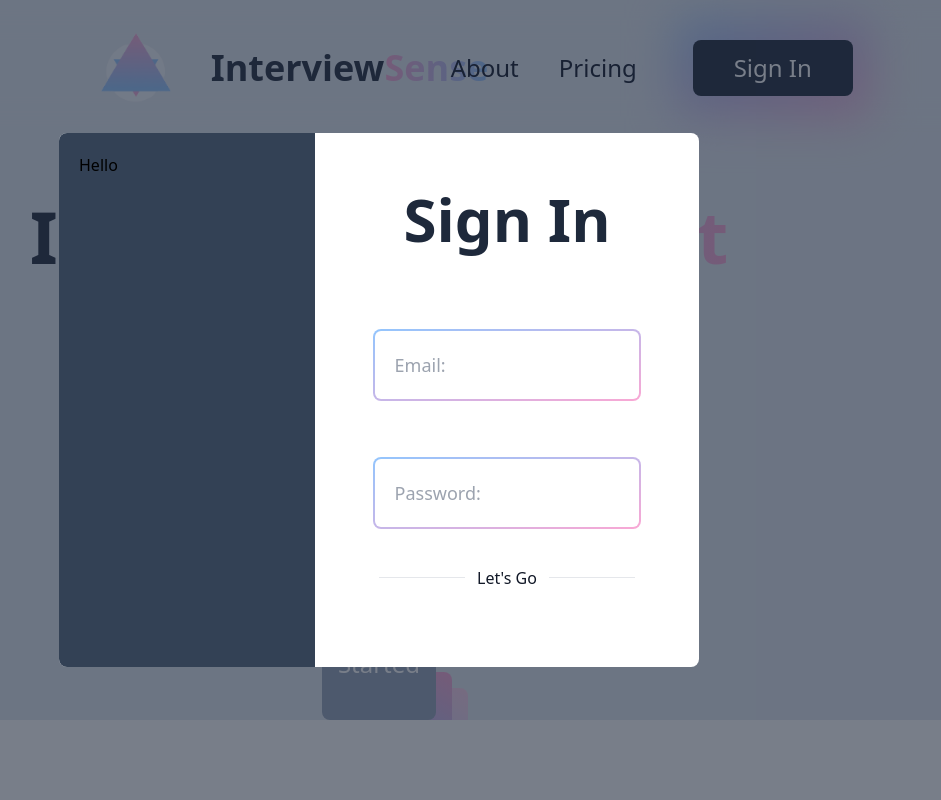
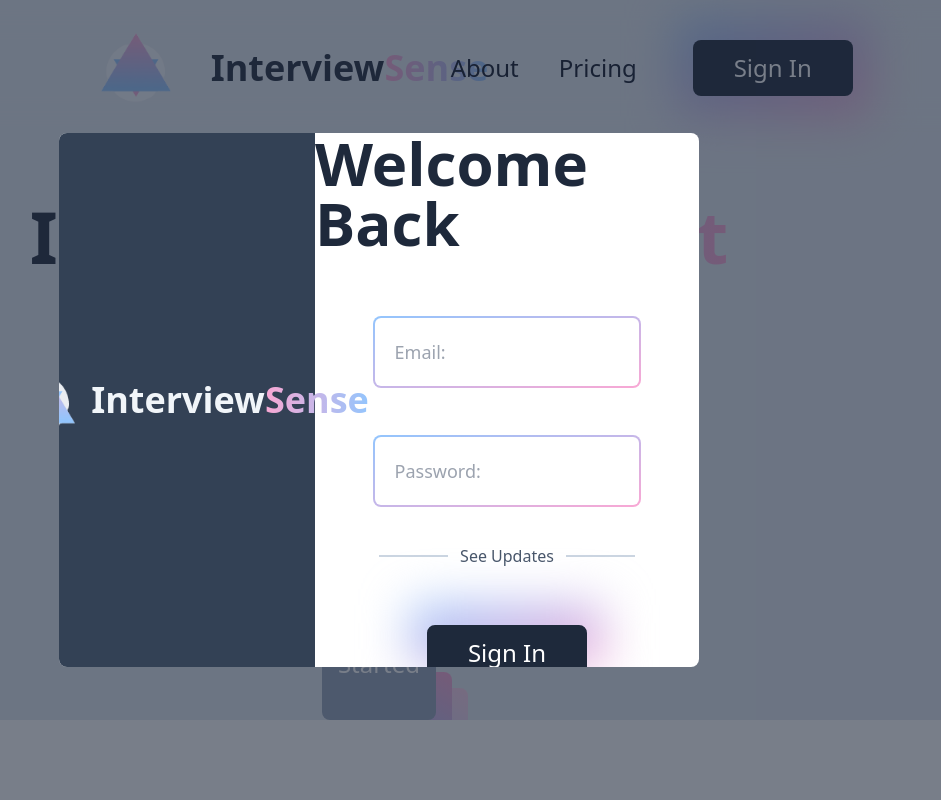
Before and after one commit to VisH317/interview, a Nuxt app: page / in a window 1280 px wide. Both pictures are taken after a click on the element "Sign In". Shown: the top 800 px of the page, without its empty margins (261-1202 px from the left). Built offline with nearby package versions, Linux system fonts and the light colour scheme; no server answers.

Commit message:
finish login modal

```diff
--- a/components/auth/Login.vue
+++ b/components/auth/Login.vue
@@ -5,11 +5,18 @@
 <template>
     <Modal openDef="login-modal">
         <div class="w-full h-full flex justify-center">
-            <div class="w-[40%] h-full bg-slate-700 p-5">
-                Hello
+            <div class="w-[40%] h-full bg-slate-700 p-5 flex flex-col justify-center items-center gap-4">
+                <div class="flex justify-center items-center gap-4">
+                    <nuxt-img src="/logo.png" height="70px" width="70px"/>
+                    <p class="text-slate-100 font-semibold text-4xl">Interview<span class="text-transparent bg-clip-text bg-gradient-to-r from-pink-300 to-blue-300">Sense</span></p>
+                </div>
+                <!-- <div class="relative inline-flex items-center justify-center w-full">
+                    <hr class="w-64 h-px my-8 bg-gray-200 border-[1px] border-slate-300 dark:bg-slate-600">
+                     <span class="absolute px-3 font-normal text-slate-600 bg-slate-700 mx-auto dark:text-slate-400 "></span>
+                </div> -->
             </div>
             <div class="w-[60%] flex flex-col items-center justify-center gap-4">
-                <h3 class="text-6xl font-bold text-slate-800">Sign In</h3>
+                <h3 class="text-6xl font-bold text-slate-800">Welcome Back</h3>
                 <div class="h-12"/>
                 <div class="transition-all duration-300 p-[2px] rounded-lg bg-gradient-to-br from-blue-300 to-pink-300 w-[70%]">
                     <input type="text" class="w-full p-5 rounded-md outline-none text-lg" placeholder="Email: "/>
@@ -19,10 +26,13 @@
                     <input type="password" class="w-full p-5 rounded-md outline-none text-lg" placeholder="Password: "/>
                 </div>
                 <div class="relative inline-flex items-center justify-center w-full">
-                    <hr class="w-64 h-px my-8 bg-gray-200 border-0 dark:bg-gray-700">
-                    <span class="absolute px-3 font-medium text-gray-900 bg-white mx-auto dark:text-gray-900">Let's Go</span>
+                    <hr class="w-64 h-px my-8 bg-gray-200 border-[1px] border-slate-300 dark:bg-slate-600">
+                    <span class="absolute px-3 font-normal text-slate-600 bg-white mx-auto dark:text-slate-400 ">See Updates</span>
                 </div>
-
+                <div class="group relative flex flex-row items-center transition ease-in-out duration-300 hover:-translate-y-1 hover:opacity-[0.85] w-48 h-24">
+                    <button class="bg-gradient-to-br from-blue-300 to-pink-300 py-2 px-4 flex justify-center items-center blur-xl w-48 h-full absolute"></button>
+                    <div class="group-hover:shadow-lg border-2 border-slate-800 bg-slate-800 text-white duration-300 transition ease-in-out bg-slate-800 text-2xl font-light rounded-lg h-14 w-40 cursor-pointer text-center flex justify-center items-center z-20 absolute left-4 top-5" @click="action">Sign In</div>
+                </div>
 
             </div>
         </div>
```
